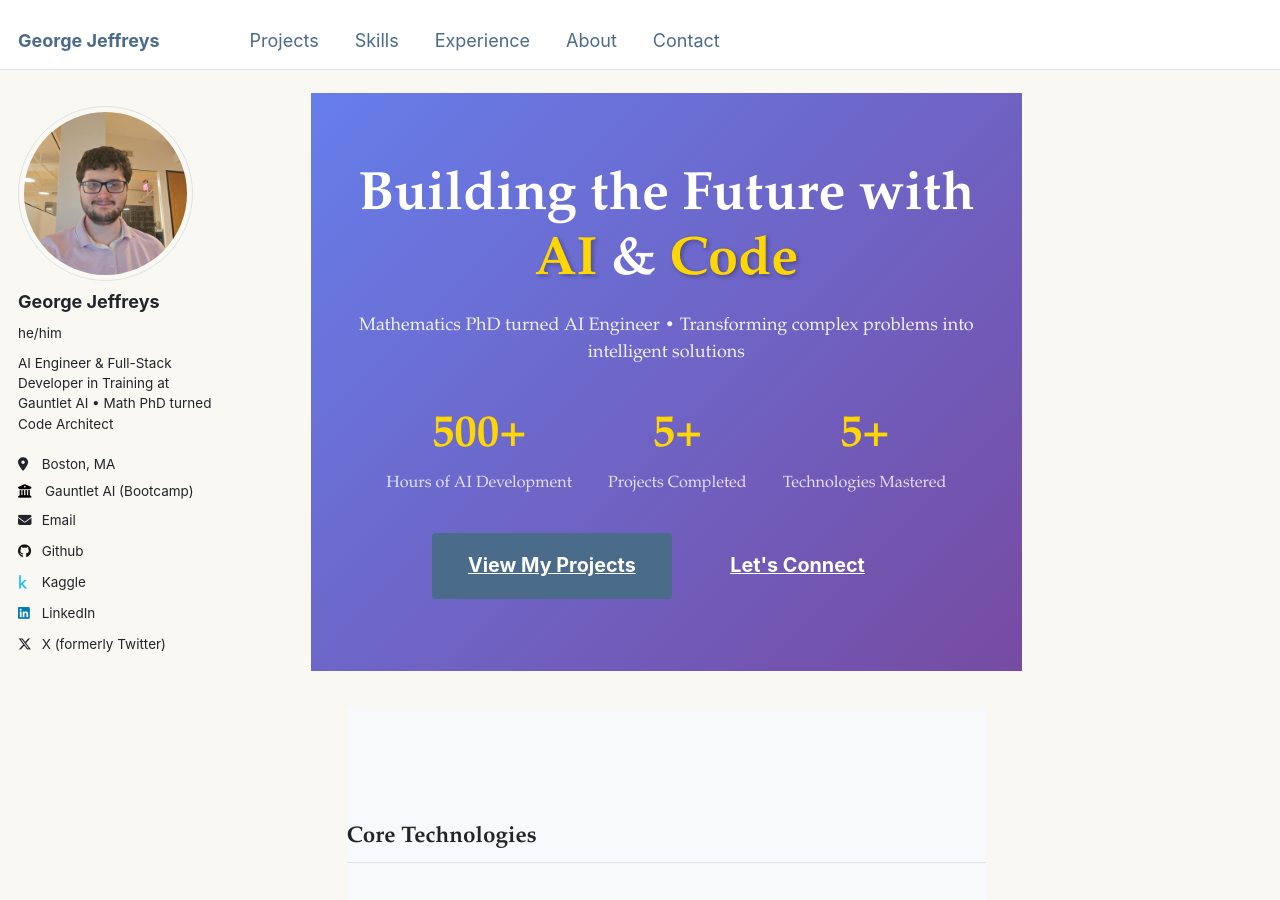
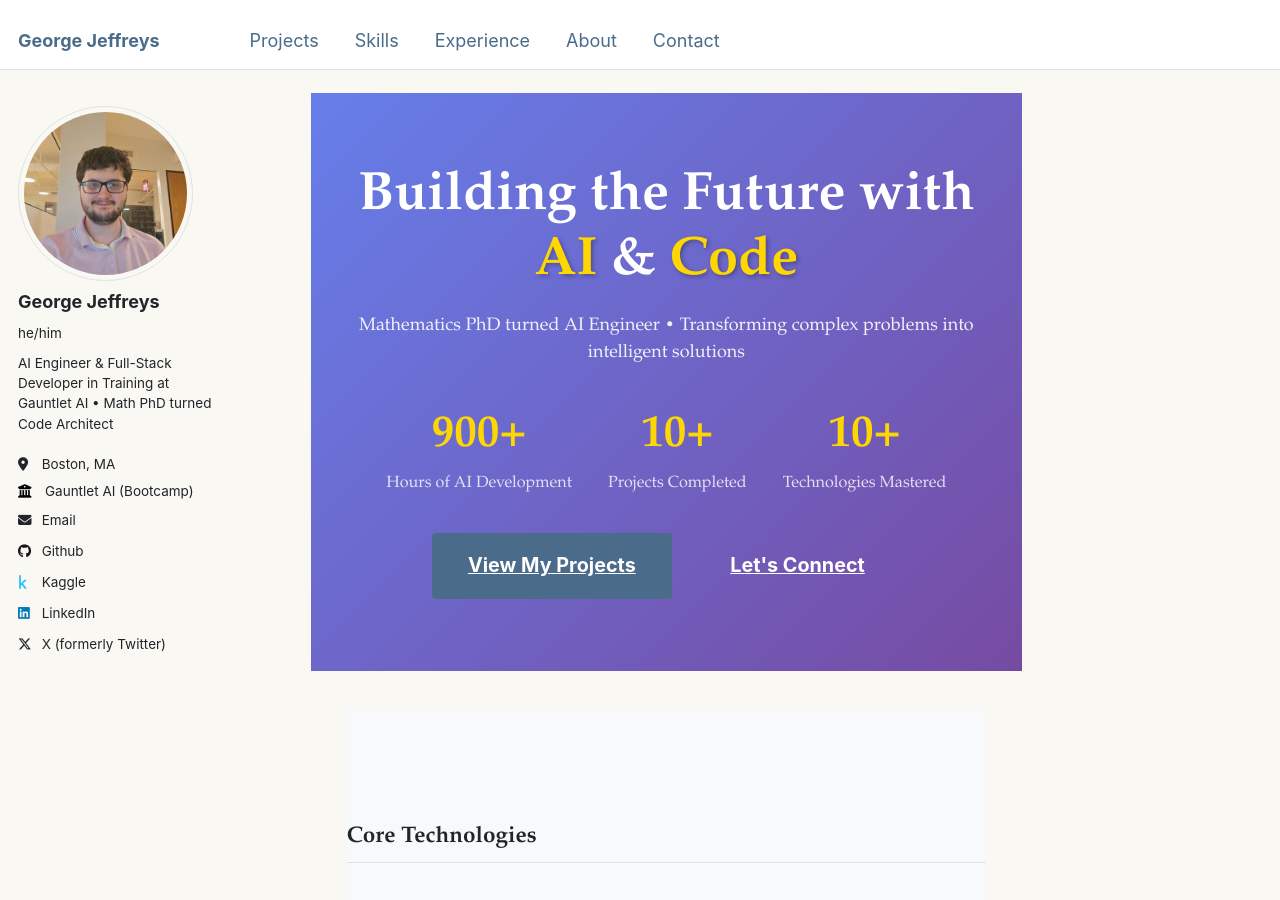
Before and after one commit to G-Jeffreys/G-Jeffreys.github.io, a Jekyll site: the page built from index.html, in a window 1280 px wide and 900 px high. Built offline with Jekyll 4.4.1, drawn with Linux system fonts in a browser that asks for light colours.

Commit message:
Updated stats

```diff
--- a/index.html
+++ b/index.html
@@ -14,15 +14,15 @@
     </p>
     <div class="hero-stats">
       <div class="stat">
-        <span class="stat-number">500+</span>
+        <span class="stat-number">900+</span>
         <span class="stat-label">Hours of AI Development</span>
       </div>
       <div class="stat">
-        <span class="stat-number">5+</span>
+        <span class="stat-number">10+</span>
         <span class="stat-label">Projects Completed</span>
       </div>
       <div class="stat">
-        <span class="stat-number">5+</span>
+        <span class="stat-number">10+</span>
         <span class="stat-label">Technologies Mastered</span>
       </div>
     </div>
```
